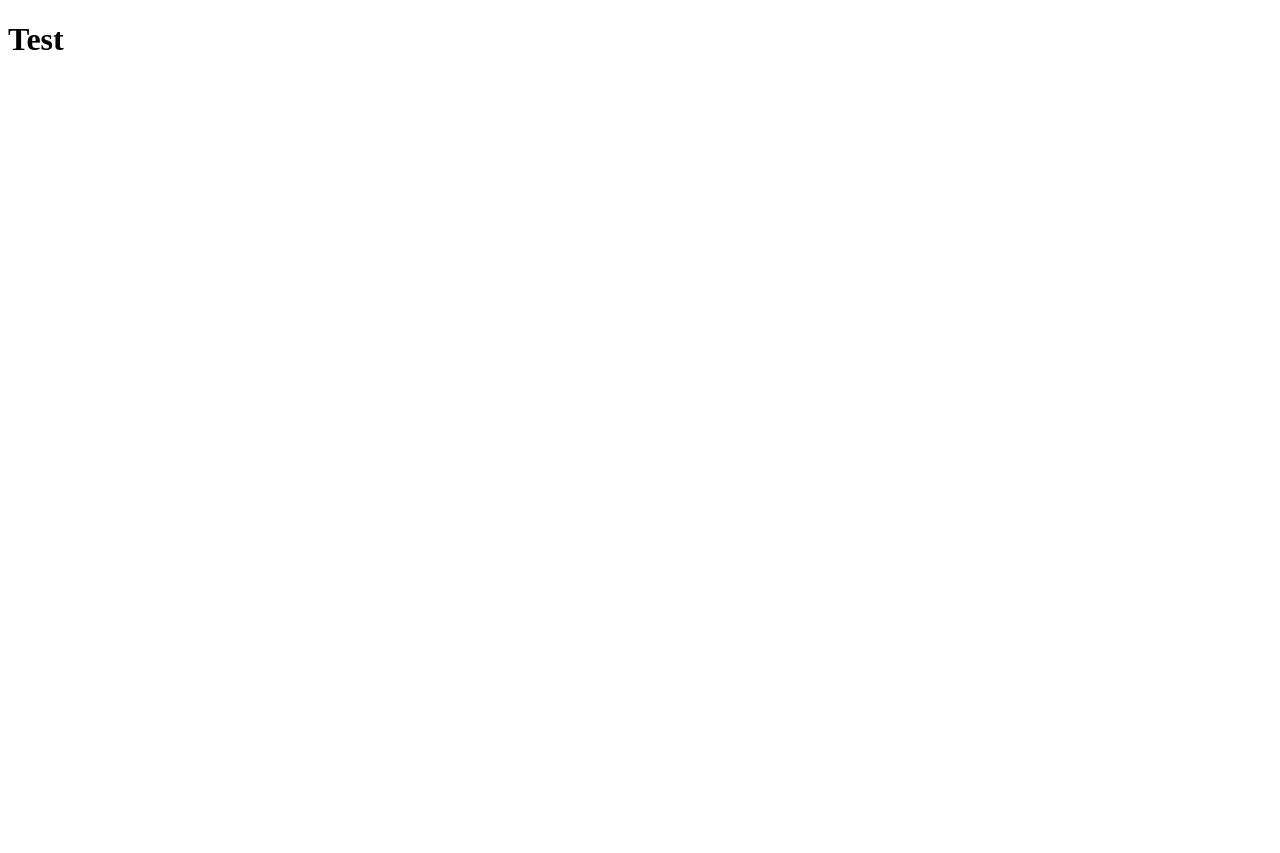
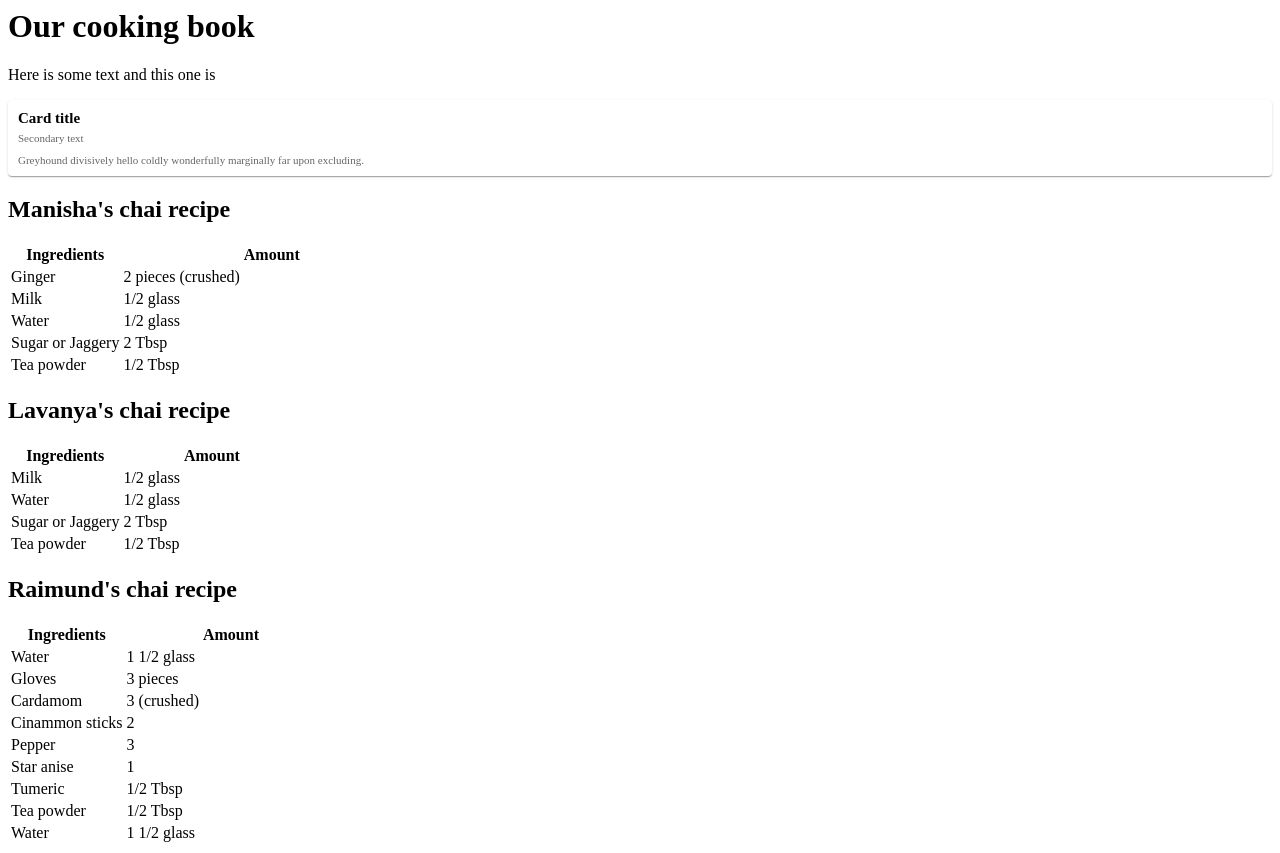
Before and after one commit to raaaimund/TasteOfPuttaparthi, a plain HTML site: page index.html in a window 1280 px wide. Before the commit the page ends 800 px from the top, so only its background shows below. Drawn offline with Linux system fonts and the light colour scheme.

Commit message:
added code from todays session

```diff
--- /dev/null
+++ b/css/style.css
@@ -0,0 +1,22 @@
+.card-container {
+   box-shadow: 0px 2px 1px -1px rgb(0 0 0 / 20%), 0px 1px 1px 0px rgb(0 0 0 / 14%), 0px 1px 3px 0px rgb(0 0 0 / 12%);
+   border-radius: 4px;
+   padding: 10px;
+}
+
+.card-title {
+   font-size: 15px;
+   font-weight: bold;
+}
+
+.card-subtitle {
+   font-size: 11px;
+   padding-top: 5px;
+   padding-bottom: 10px;
+   opacity: 0.6;
+}
+
+.card-content {
+   font-size: 11px;
+   opacity: 0.6;
+}
--- a/index.html
+++ b/index.html
@@ -1,13 +1,140 @@
-<!DOCTYPE html>
 <html>
-  <head>
-    <meta charset="utf-8">
-    <meta name="viewport" content="width=device-width">
-    <title>repl.it</title>
-    <link href="style.css" rel="stylesheet" type="text/css" />
-  </head>
-  <body>
-    <h1>Test</h1>
-    <script src="script.js"></script>
-  </body>
+
+<head>
+   <title>MLR Recipe Book</title>
+   <link rel="stylesheet" href="css/style.css" />
+</head>
+
+<body>
+   <h1>Our cooking book</h1>
+   <p>Here is some text and this one is</p>
+
+   <div class="card-container">
+      <div class="card-title">
+         Card title
+      </div>
+      <div class="card-subtitle">
+         Secondary text
+      </div>
+      <div class="card-content">
+         Greyhound divisively hello coldly wonderfully marginally far upon excluding.
+      </div>
+   </div>
+
+   <h2>Manisha's chai recipe</h2>
+   <table>
+      <thead>
+         <tr>
+            <th>Ingredients
+            <th>
+            <th>Amount
+            <th>
+         </tr>
+         <thead>
+         <tbody>
+            <tr>
+               <td>Ginger</td>
+               <td>2 pieces (crushed)</td>
+            </tr>
+            <tr>
+               <td>Milk</td>
+               <td>1/2 glass</td>
+            </tr>
+            <tr>
+               <td>Water</td>
+               <td>1/2 glass</td>
+            </tr>
+            <tr>
+               <td>Sugar or Jaggery</td>
+               <td>2 Tbsp</td>
+            </tr>
+            <tr>
+               <td>Tea powder</td>
+               <td>1/2 Tbsp</td>
+            </tr>
+         </tbody>
+   </table>
+
+
+   <h2>Lavanya's chai recipe</h2>
+   <table>
+      <thead>
+         <tr>
+            <th>Ingredients
+            <th>
+            <th>Amount
+            <th>
+         </tr>
+         <thead>
+         <tbody>
+            <tr>
+               <td>Milk</td>
+               <td>1/2 glass</td>
+            </tr>
+            <tr>
+               <td>Water</td>
+               <td>1/2 glass</td>
+            </tr>
+            <tr>
+               <td>Sugar or Jaggery</td>
+               <td>2 Tbsp</td>
+            </tr>
+            <tr>
+               <td>Tea powder</td>
+               <td>1/2 Tbsp</td>
+            </tr>
+         </tbody>
+   </table>
+
+   <h2>Raimund's chai recipe</h2>
+   <table>
+      <thead>
+         <tr>
+            <th>Ingredients
+            <th>
+            <th>Amount
+            <th>
+         </tr>
+         <thead>
+         <tbody>
+            <tr>
+               <td>Water</td>
+               <td>1 1/2 glass</td>
+            </tr>
+            <tr>
+               <td>Gloves</td>
+               <td>3 pieces</td>
+            </tr>
+            <tr>
+               <td>Cardamom</td>
+               <td>3 (crushed)</td>
+            </tr>
+            <tr>
+               <td>Cinammon sticks</td>
+               <td>2</td>
+            </tr>
+            <tr>
+               <td>Pepper</td>
+               <td>3</td>
+            </tr>
+            <tr>
+               <td>Star anise</td>
+               <td>1</td>
+            </tr>
+            <tr>
+               <td>Tumeric</td>
+               <td>1/2 Tbsp</td>
+            </tr>
+            <tr>
+               <td>Tea powder</td>
+               <td>1/2 Tbsp</td>
+            </tr>
+            <tr>
+               <td>Water</td>
+               <td>1 1/2 glass</td>
+            </tr>
+         </tbody>
+   </table>
+</body>
+
 </html>
```
Also changed, not shown: script.js (deleted), style.css (deleted).
